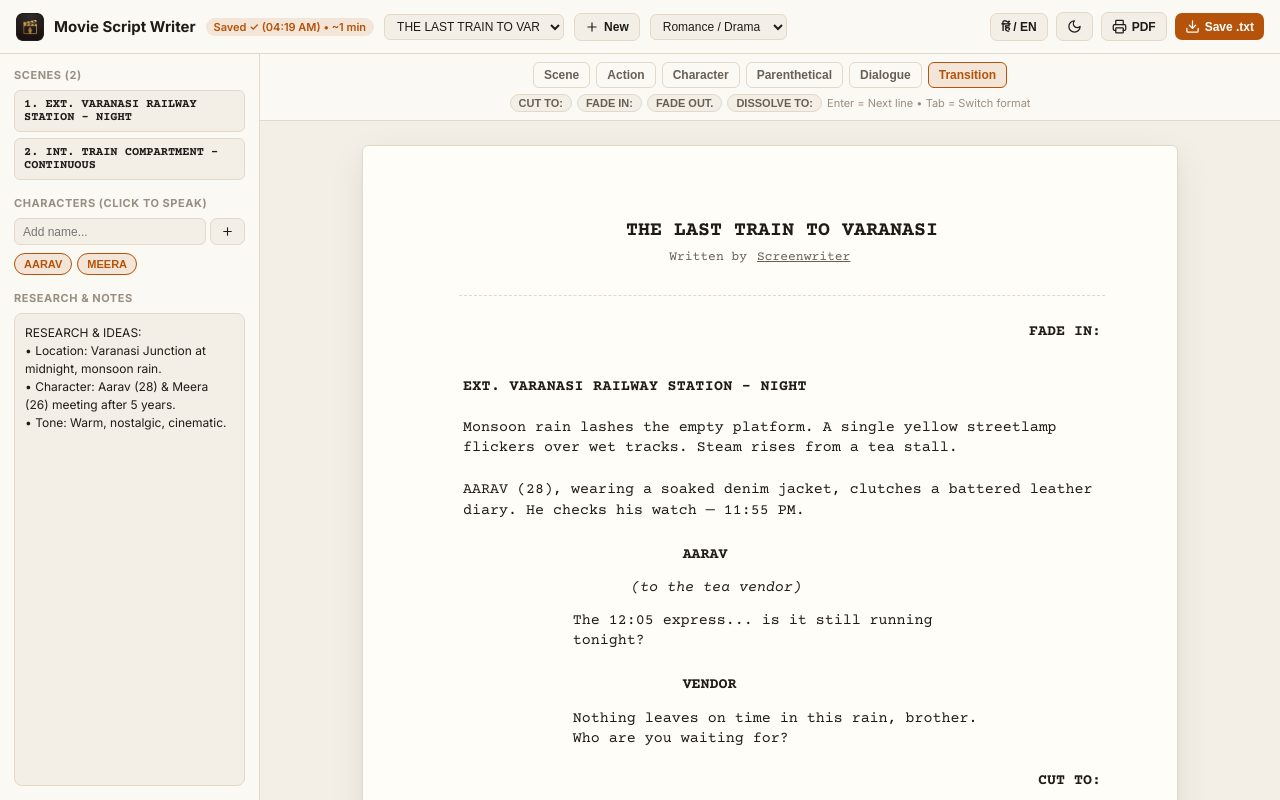
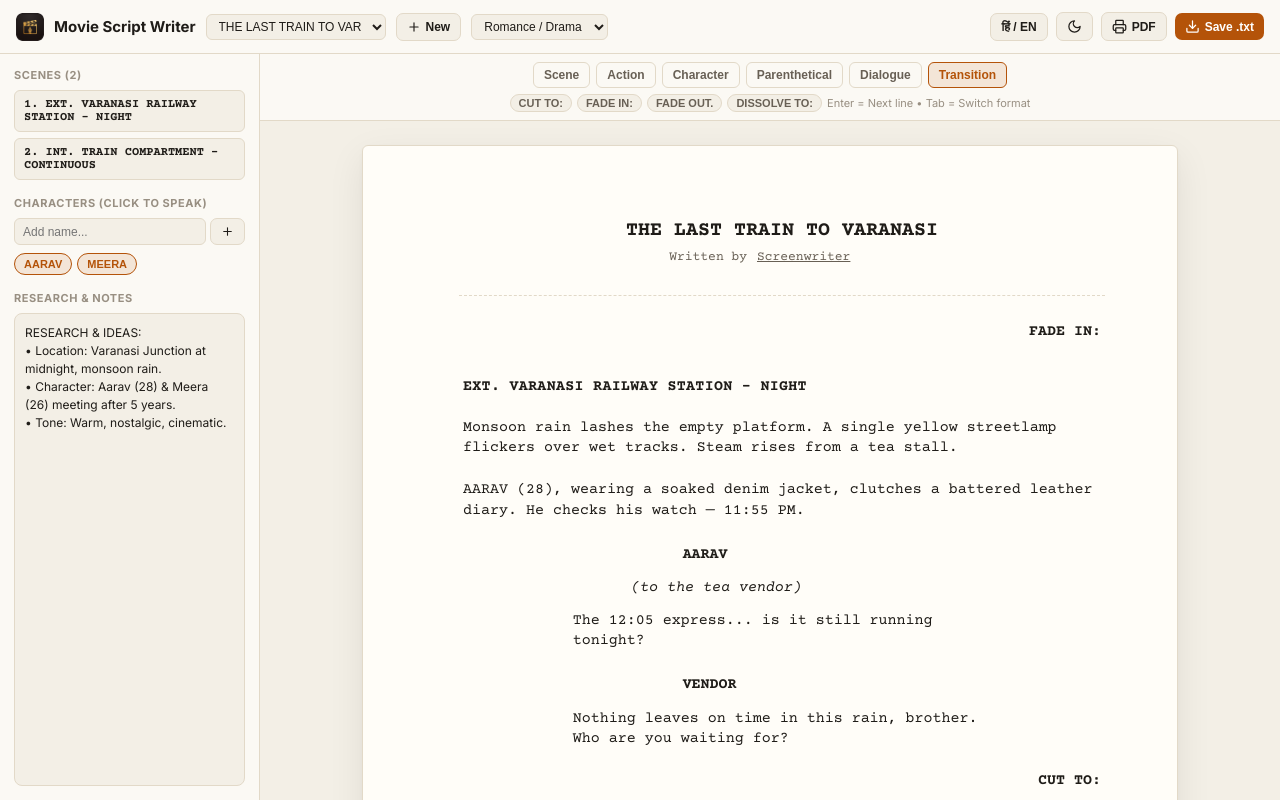
Before and after one commit to smartstopwach/Movie-script-, a React (Vite) app: page / in a window 1280 px wide. Built offline with nearby package versions, Linux system fonts and the light colour scheme.

Commit message:
Remove Saved/runtime pill from header
Co-authored-by: arena-agent <297053741+arena-agent@users.noreply.github.com>

```diff
--- a/src/App.tsx
+++ b/src/App.tsx
@@ -195,34 +195,13 @@ export function App() {
     localStorage.setItem(THEME_KEY, theme);
   }, [theme]);
 
-  const [savedNotice, setSavedNotice] = useState('Saved ✓');
-  const [lastSavedTime, setLastSavedTime] = useState(() =>
-    new Date().toLocaleTimeString([], { hour: '2-digit', minute: '2-digit' })
-  );
-
-  const estimatedMinutes = useMemo(() => {
-    const words = elements.reduce(
-      (acc, el) => acc + (el.text.trim() ? el.text.trim().split(/\s+/).length : 0),
-      0
-    );
-    return Math.max(1, Math.ceil(words / 180));
-  }, [elements]);
-
   useEffect(() => {
-    setSavedNotice('Saving...');
-    const t = setTimeout(() => {
-      try {
-        localStorage.setItem(STORIES_KEY, JSON.stringify(stories));
-        localStorage.setItem(ACTIVE_STORY_KEY, currentStory.id);
-        setSavedNotice('Saved ✓');
-        setLastSavedTime(
-          new Date().toLocaleTimeString([], { hour: '2-digit', minute: '2-digit' })
-        );
-      } catch {
-        setSavedNotice('Storage full');
-      }
-    }, 200);
-    return () => clearTimeout(t);
+    try {
+      localStorage.setItem(STORIES_KEY, JSON.stringify(stories));
+      localStorage.setItem(ACTIVE_STORY_KEY, currentStory.id);
+    } catch {
+      // ignore
+    }
   }, [stories, currentStory.id]);
 
   useEffect(() => {
@@ -357,18 +336,6 @@ export function App() {
             style={{ width: 28, height: 28, borderRadius: 6, objectFit: 'cover' }}
           />
           <strong style={{ fontSize: 15 }}>Movie Script Writer</strong>
-          <span
-            style={{
-              fontSize: 11,
-              fontWeight: 600,
-              color: 'var(--accent)',
-              background: 'var(--accent-soft)',
-              padding: '2px 8px',
-              borderRadius: 999,
-            }}
-          >
-            {savedNotice} ({lastSavedTime}) • ~{estimatedMinutes} min
-          </span>
           <select
             value={currentStory.id}
             onChange={(e) => {
```
Also changed, not shown: 3 other files (tests, documents, lock files or other folders).
